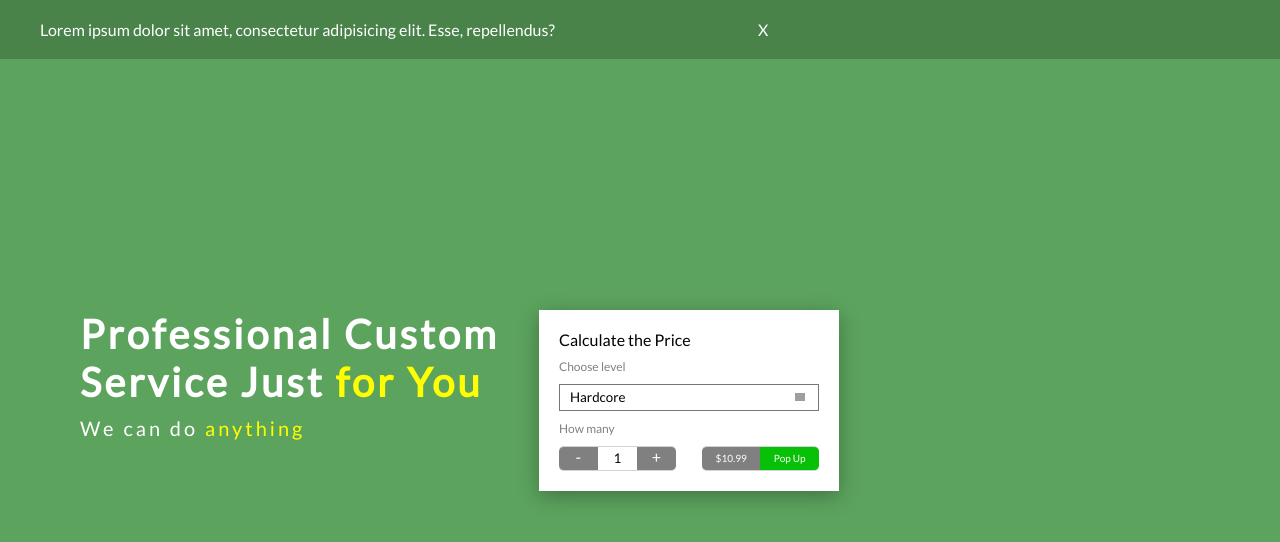
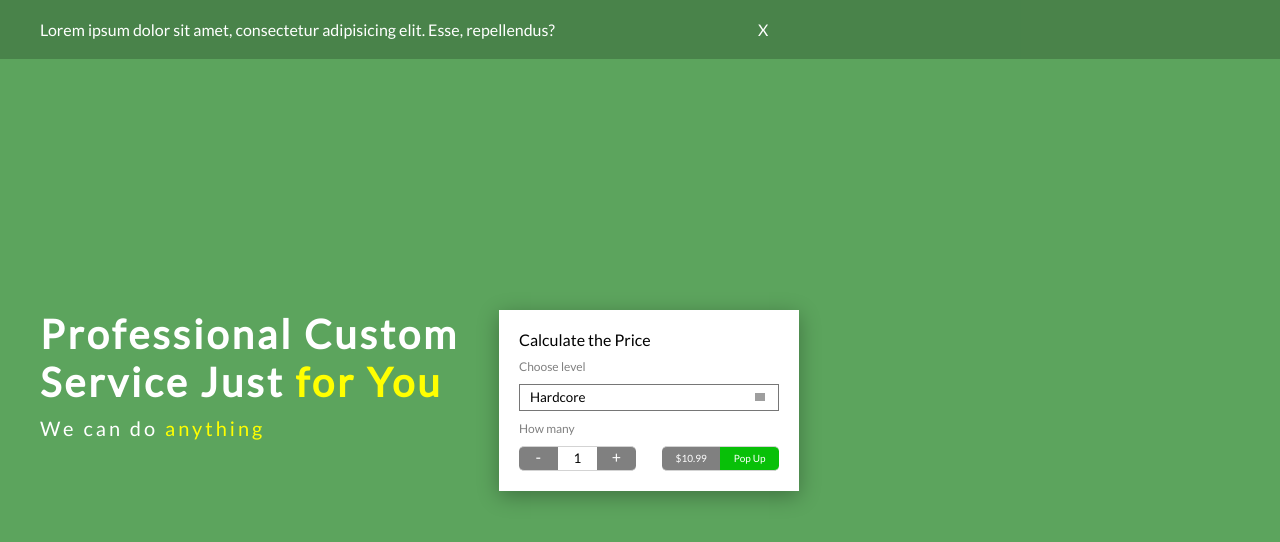
Before and after one commit to ymintyan/jbw, a website: page index.html in a window 1280 px wide. Drawn offline with nearby package versions, Linux system fonts and the light colour scheme; files that its build step writes are made by us from their sources; grey boxes are pictures that could not be loaded.

Commit message:
Update style.scss

```diff
--- a/sass/style.scss
+++ b/sass/style.scss
@@ -176,6 +176,9 @@ body {
 .wrapper {
 	display: flex;
 	padding: 40px;
+	@media (min-width: 1200px) {
+		padding: 0px;
+	}
 	@media (max-width: 850px) {
 		flex-direction: column;
 		justify-content: center;
```
